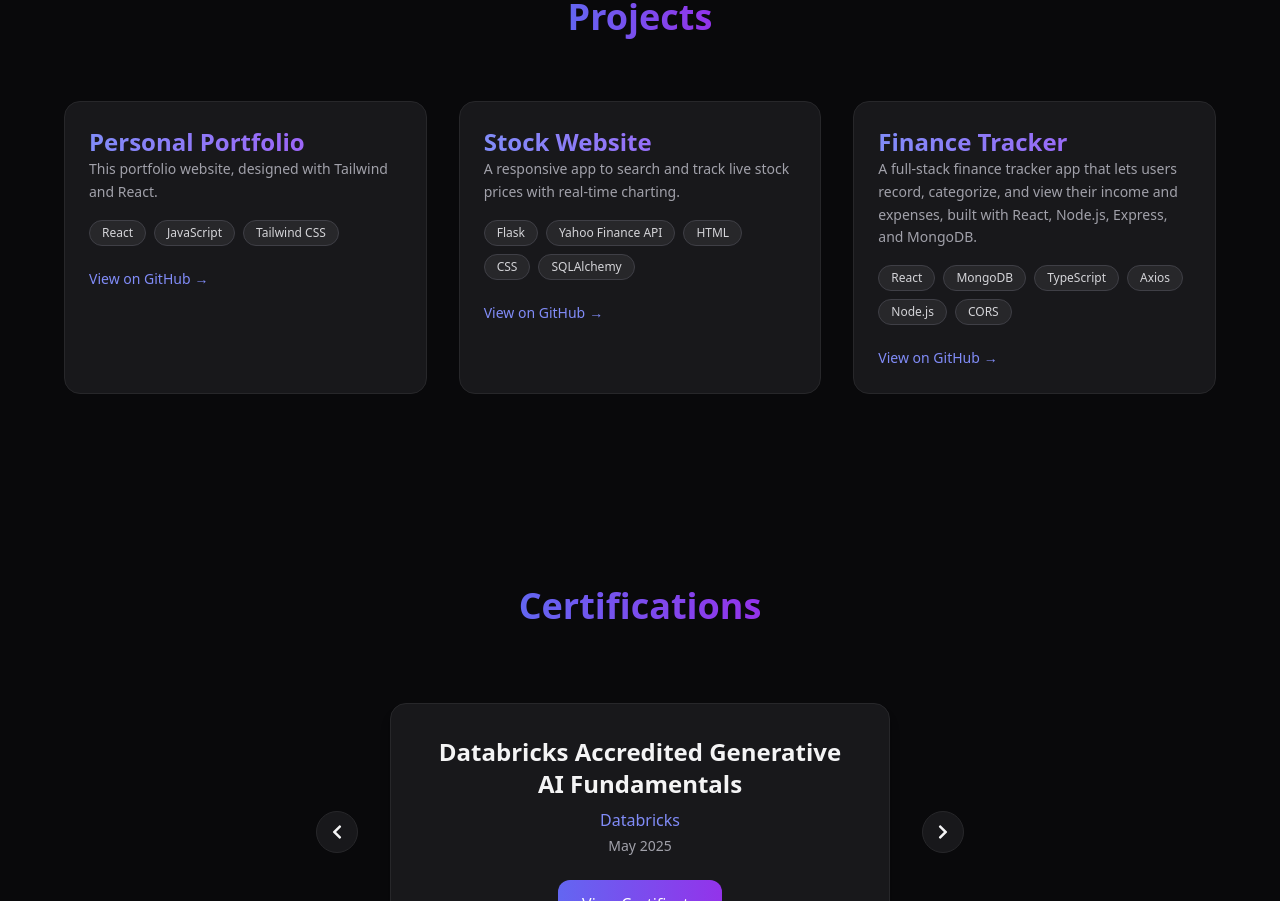
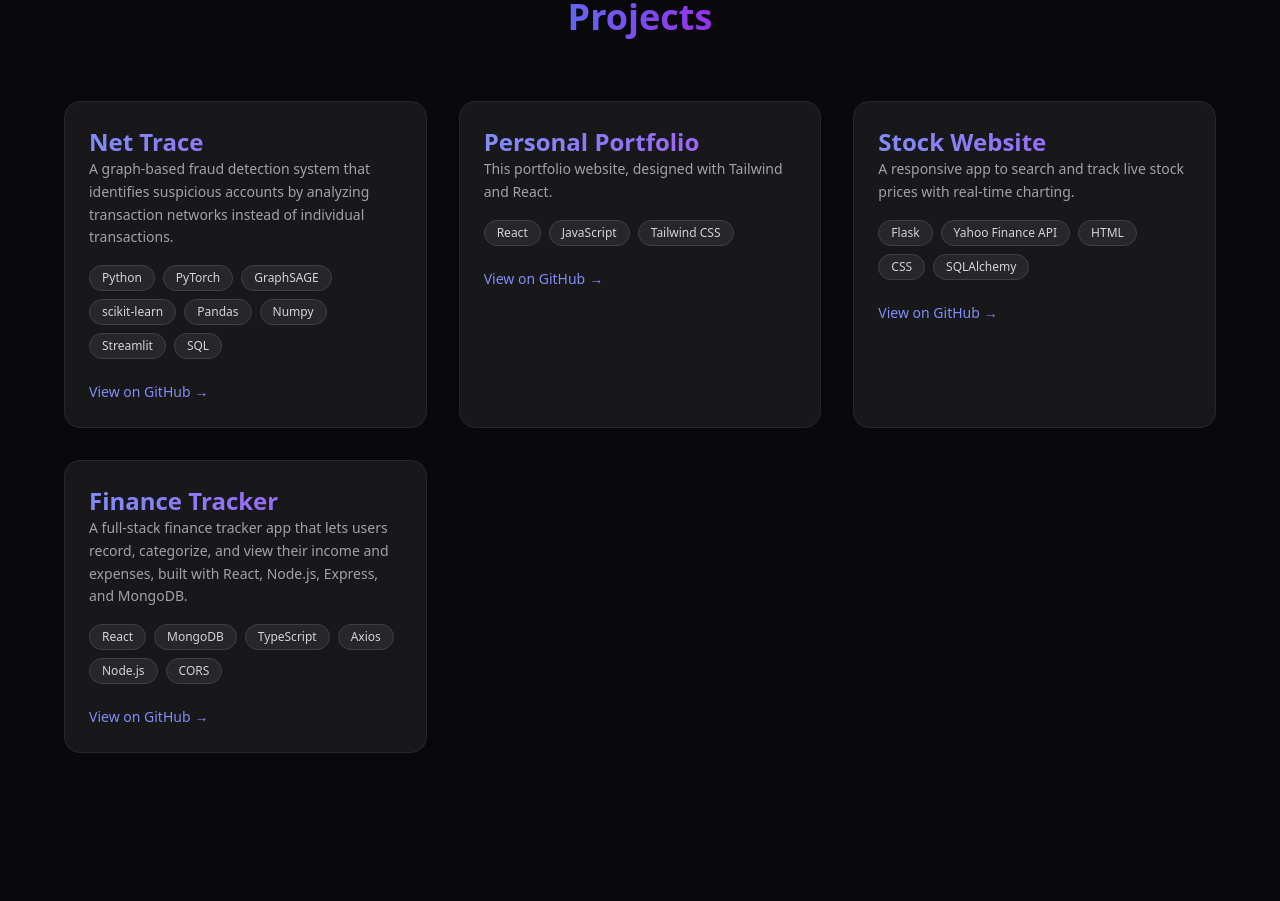
Before and after one commit to aatmikbhagat/portfolio-site, a React (Create React App) app: page / in a window 1280 px wide. Shown: the part 2960-3861 px from the top of the page. Built offline with nearby package versions, Linux system fonts and the light colour scheme.

Commit message:
Updated Projects

```diff
--- a/src/App.js
+++ b/src/App.js
@@ -21,6 +21,12 @@ function App() {
       <PersonalGallery />
       <WorkTabs />
       <Projects>
+        <ProjectCard
+          title="Net Trace"
+          description="A graph-based fraud detection system that identifies suspicious accounts by analyzing transaction networks instead of individual transactions."
+          tech={["Python", "PyTorch", "GraphSAGE", "scikit-learn", "Pandas", "Numpy", "Streamlit", "SQL"]}
+          link="https://github.com/shervin31/NetTrace"
+        ></ProjectCard>
         <ProjectCard
           title="Personal Portfolio"
           description="This portfolio website, designed with Tailwind and React."
```
